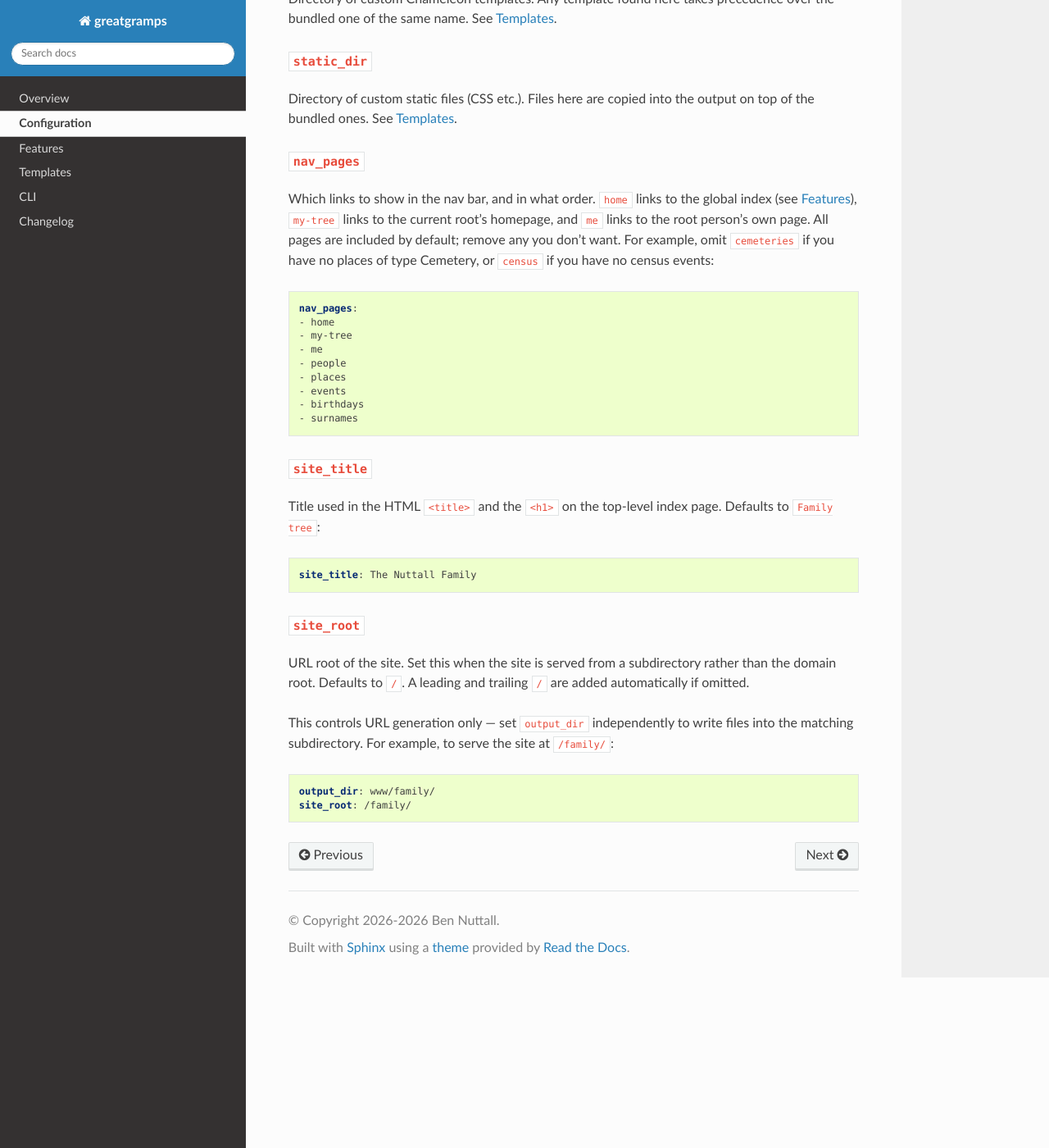
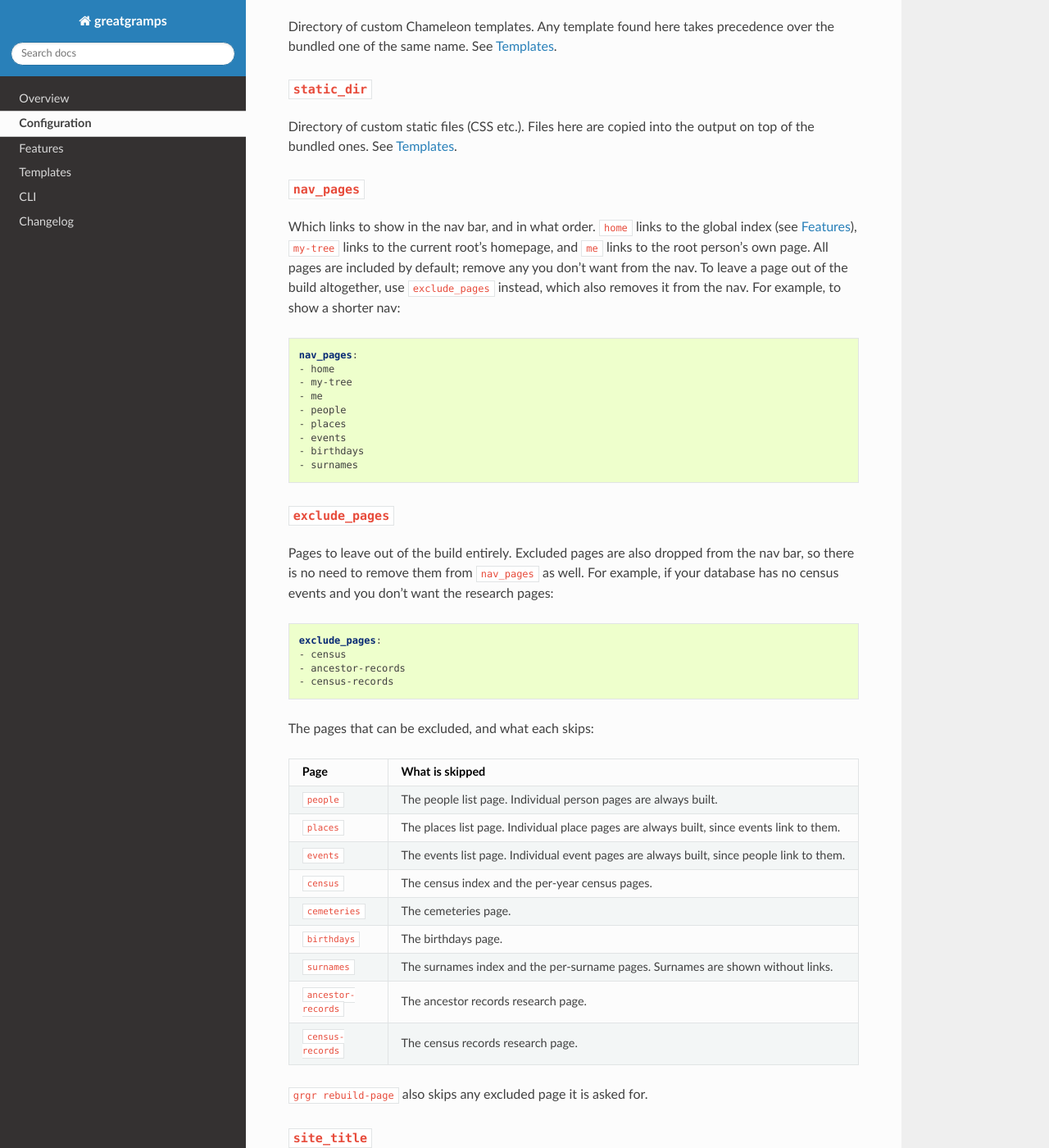
Before and after one commit to bennuttall/greatgramps, a Sphinx documentation site: the page built from docs/config/index.rst, in a window 1280 px wide and 1400 px high, scrolled down 1561 px. Shown: the whole window at 82% size. Built offline with Sphinx 7.4.7 and the Read the Docs theme 3.1.0, drawn with Linux system fonts in a browser that asks for light colours; pages that are not in the unit, such as notebooks, are missing from menus.

Commit message:
Add exclude_pages config option
Lists pages to leave out of the build. Excluded pages are skipped with a
message and dropped from the nav bar. For people, places and events only
the list page is skipped; individual pages are still built since the rest
of the site links to them. Census and surnames skip their sub-pages too,
with surnames shown unlinked. rebuild-page honours the same exclusions.

Co-Authored-By: Claude Fable 5.1 <noreply@anthropic.com>

```diff
--- a/docs/config/index.rst
+++ b/docs/config/index.rst
@@ -56,6 +56,9 @@ Relative paths are resolved relative to the config file's directory.
    * - ``nav_pages``
      - no
      - ``[home, my-tree, me, people, places, events, census, cemeteries, birthdays, surnames]``
+   * - ``exclude_pages``
+     - no
+     - ``[]``
    * - ``site_title``
      - no
      - ``Family tree``
@@ -100,9 +103,9 @@ bundled ones. See :doc:`../templates/index`.
 
 Which links to show in the nav bar, and in what order. ``home`` links to the global index (see
 :doc:`../features/index`), ``my-tree`` links to the current root's homepage, and ``me`` links to
-the root person's own page. All pages are included by default; remove any you don't want. For
-example, omit ``cemeteries`` if you have no places of type Cemetery, or ``census`` if you have no
-census events:
+the root person's own page. All pages are included by default; remove any you don't want from the
+nav. To leave a page out of the build altogether, use ``exclude_pages`` instead, which also removes
+it from the nav. For example, to show a shorter nav:
 
 .. code-block:: yaml
 
@@ -115,6 +118,49 @@ census events:
     - events
     - birthdays
     - surnames
+
+``exclude_pages``
+-----------------
+
+Pages to leave out of the build entirely. Excluded pages are also dropped from the nav bar, so
+there is no need to remove them from ``nav_pages`` as well. For example, if your database has no
+census events and you don't want the research pages:
+
+.. code-block:: yaml
+
+    exclude_pages:
+    - census
+    - ancestor-records
+    - census-records
+
+The pages that can be excluded, and what each skips:
+
+.. list-table::
+   :header-rows: 1
+   :widths: 25 75
+
+   * - Page
+     - What is skipped
+   * - ``people``
+     - The people list page. Individual person pages are always built.
+   * - ``places``
+     - The places list page. Individual place pages are always built, since events link to them.
+   * - ``events``
+     - The events list page. Individual event pages are always built, since people link to them.
+   * - ``census``
+     - The census index and the per-year census pages.
+   * - ``cemeteries``
+     - The cemeteries page.
+   * - ``birthdays``
+     - The birthdays page.
+   * - ``surnames``
+     - The surnames index and the per-surname pages. Surnames are shown without links.
+   * - ``ancestor-records``
+     - The ancestor records research page.
+   * - ``census-records``
+     - The census records research page.
+
+``grgr rebuild-page`` also skips any excluded page it is asked for.
 
 ``site_title``
 --------------
```
Also changed, not shown: 3 other files.
